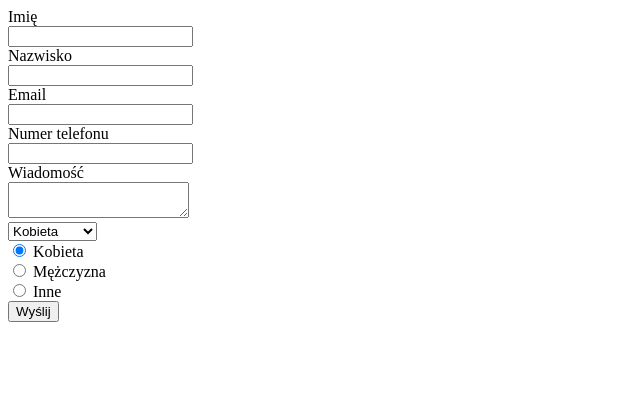
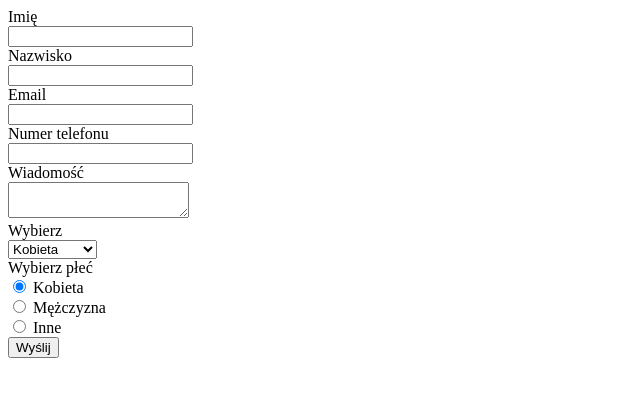
Before and after one commit to joannakowal10/joannakowal10.github.io, a plain HTML site: page warsztaty/formularz.html in a window 1280 px wide. Shown: the whole page, without its empty margins (0-640 px from the left). Drawn offline with Linux system fonts and the light colour scheme.

Commit message:
zmiana tabelek

```diff
--- a/warsztaty/formularz.html
+++ b/warsztaty/formularz.html
@@ -1,9 +1,11 @@
 <!DOCTYPE html>
 <html lang="en">
+
 <head>
     <meta charset="UTF-8">
     <title>Formularz</title>
 </head>
+
 <body>
     <form action="https://formspree.io/aska.szewczyk@gmail.com" method="post">
         <label for="imie">Imię</label><br />
@@ -16,10 +18,12 @@
         <input type="text" name="numertelefonu" id="numertelefonu"><br />
         <label for="wiadomosc">Wiadomość</label><br />
         <textarea maxlength=“100”></textarea> <br />
+        <label for="wybierz">Wybierz</label><br />
         <select name="wybierz">
             <option value="value1">Kobieta</option>
             <option value="value2">Mężczyzna</option>
         </select><br />
+        <label for="wybierz plec">Wybierz płeć</label><br />
         <input type="radio" name="gender" value="kobieta" checked> Kobieta<br>
         <input type="radio" name="gender" value="mezczyzna"> Mężczyzna<br>
         <input type="radio" name="gender" value="inne"> Inne<br />
@@ -27,4 +31,5 @@
 
     </form>
 </body>
+
 </html>
```
